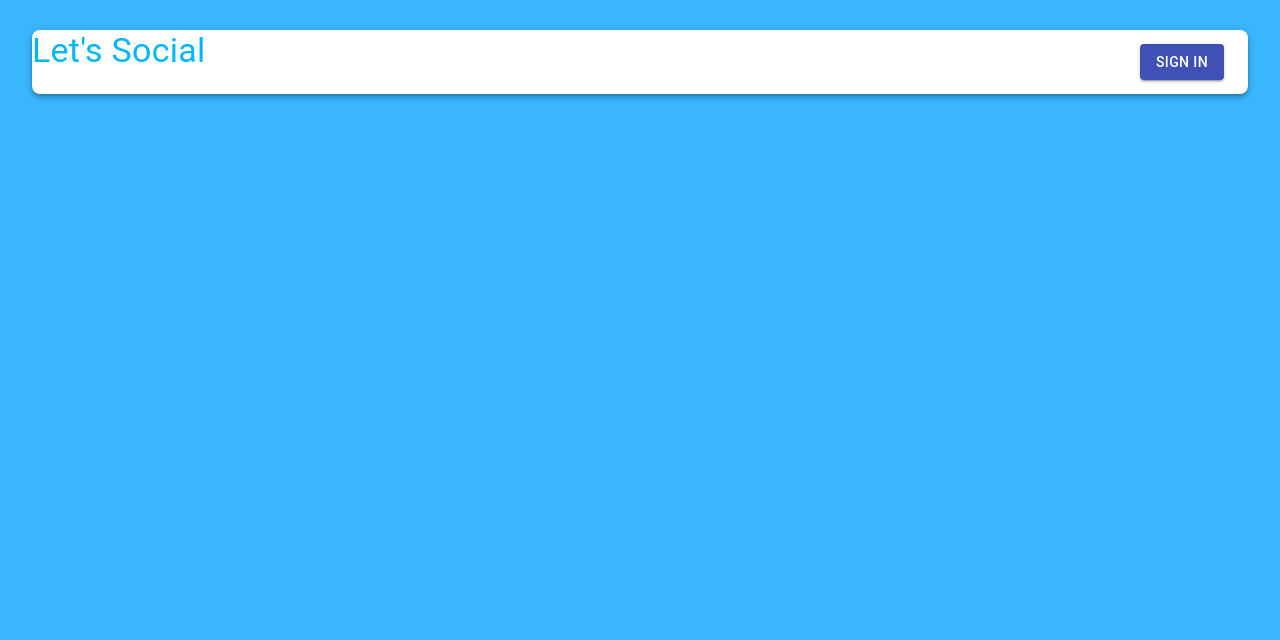
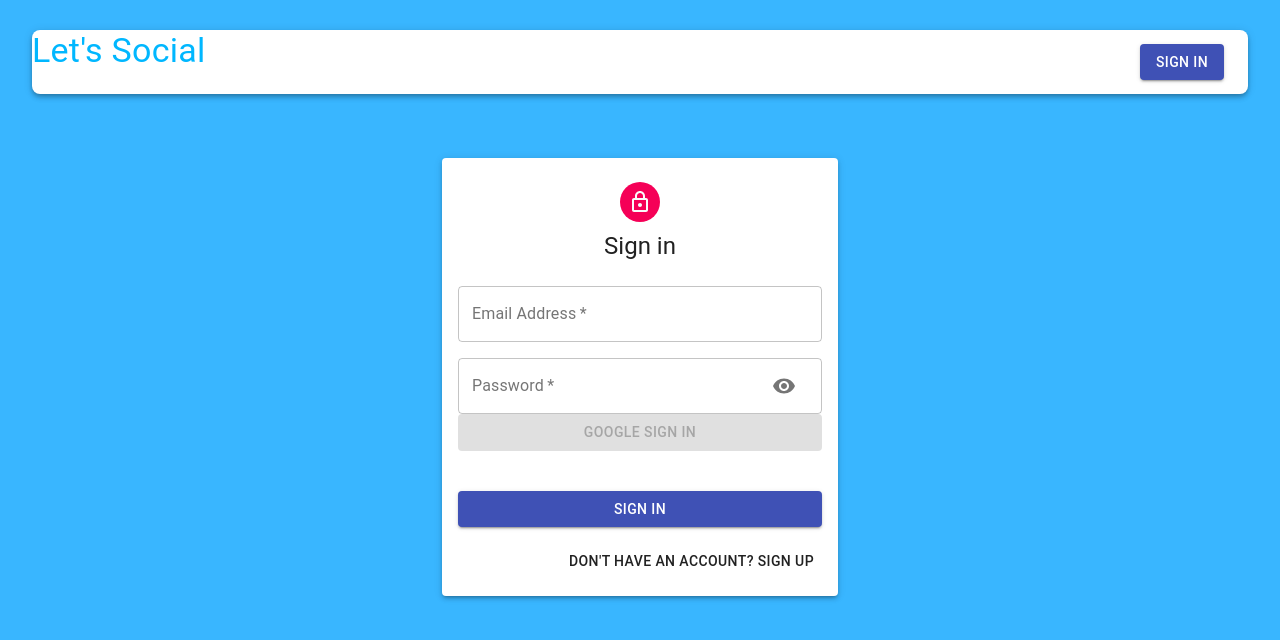
Before and after one commit to thecodermaniac/Let-s-Social, a React (Create React App) app in the folder client/: page /auth in a window 1280 px wide. Shown: the top 640 px of the page. Built offline with nearby package versions, Linux system fonts and the light colour scheme.

Commit message:
google login added kindof

```diff
--- a/client/src/components/Auth/Auth.js
+++ b/client/src/components/Auth/Auth.js
@@ -2,18 +2,76 @@ import React, { useState } from 'react';
 import { useDispatch } from 'react-redux';
 import { Avatar, Button, Paper, Grid, Typography, Container } from '@material-ui/core';
 import { useHistory } from 'react-router-dom';
+import LockOutlinedIcon from '@material-ui/icons/LockOutlined';
+import Input from './Input';
 import useStyles from './style';
+import { GoogleLogin } from 'react-google-login';
 
 function Auth() {
-    const classes = useStyles
-  return (
-    <Container component='main' maxWidth='xs'>
-        <Paper className={classes.paper} elevation={3}>
+    const [isSignup, setIsSignup] = useState(false);
+    const dispatch = useDispatch();
+    const history = useHistory();
+    const classes = useStyles();
+    const [showPassword, setShowPassword] = useState(false);
+    const handleShowPassword = () => setShowPassword(!showPassword);
 
-        </Paper>
-
-    </Container>
-  )
+    const switchMode = () => {
+        setIsSignup((prevIsSignup) => !prevIsSignup);
+        setShowPassword(false);
+    }
+    const handleChange = () => {
+        console.log('lol');
+    }
+    const handleSubmit = (e) => {
+        e.preventDefault();
+    }
+    const googleSuccess = async (res) => {
+        console.log(res);
+    }
+    const googleError = (error) => {
+        console.log(error);
+    }
+    return (
+        <Container component="main" maxWidth="xs">
+            <Paper className={classes.paper} elevation={3}>
+                <Avatar className={classes.avatar}>
+                    <LockOutlinedIcon />
+                </Avatar>
+                <Typography component="h1" variant="h5">{isSignup ? 'Sign up' : 'Sign in'}</Typography>
+                <form className={classes.form} onSubmit={handleSubmit}>
+                    <Grid container spacing={2}>
+                        {isSignup && (
+                            <>
+                                <Input name="firstName" label="First Name" handleChange={handleChange} autoFocus half />
+                                <Input name="lastName" label="Last Name" handleChange={handleChange} half />
+                            </>
+                        )}
+                        <Input name="email" label="Email Address" handleChange={handleChange} type="email" />
+                        <Input name="password" label="Password" handleChange={handleChange} type={showPassword ? 'text' : 'password'} handleShowPassword={handleShowPassword} />
+                        {isSignup && <Input name="confirmPassword" label="Repeat Password" handleChange={handleChange} type="password" />}
+                    </Grid>
+                    <GoogleLogin clientId='todo ID'
+                        render={(renderprops) => (
+                            <Button className={classes.googleButton} color="primary" fullWidth onClick={renderprops.onClick} disabled={renderprops.disabled} variant="contained">
+                                Google Sign In
+                            </Button>
+                        )}
+                        onSuccess={googleSuccess}
+                        onFailure={googleError} />
+                    <Button type="submit" fullWidth variant="contained" color="primary" className={classes.submit}>
+                        {isSignup ? 'Sign Up' : 'Sign In'}
+                    </Button>
+                    <Grid container justify="flex-end">
+                        <Grid item>
+                            <Button onClick={switchMode}>
+                                {isSignup ? 'Already have an account? Sign in' : "Don't have an account? Sign Up"}
+                            </Button>
+                        </Grid>
+                    </Grid>
+                </form>
+            </Paper>
+        </Container>
+    )
 }
 
 export default Auth
--- /dev/null
+++ b/client/src/components/Auth/Input.js
@@ -0,0 +1,29 @@
+import React from 'react';
+import { TextField, Grid, IconButton } from '@material-ui/core';
+
+import Visibility from '@material-ui/icons/Visibility';
+import VisibilityOff from '@material-ui/icons/VisibilityOff';
+
+const Input = ({ name, handleChange, label, half, autoFocus, type, handleShowPassword }) => (
+    <Grid item xs={12} sm={half ? 6 : 12}>
+        <TextField
+            name={name}
+            onChange={handleChange}
+            variant="outlined"
+            required
+            fullWidth
+            label={label}
+            autoFocus={autoFocus}
+            type={type}
+            InputProps={name === 'password' ? {
+                endAdornment: (
+                    <IconButton onClick={handleShowPassword}>
+                        {type === 'password' ? <Visibility /> : <VisibilityOff />}
+                    </IconButton>
+                ),
+            } : null}
+        />
+    </Grid>
+);
+
+export default Input;
```
